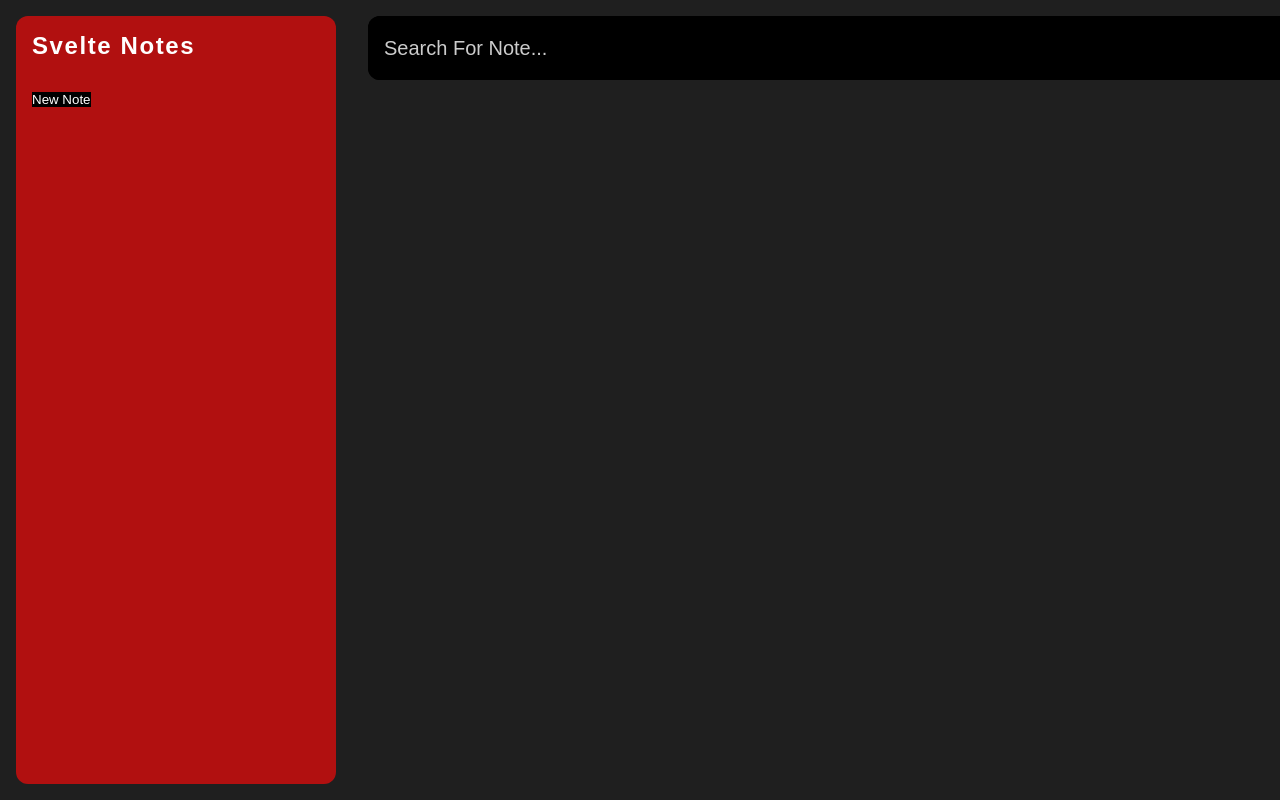
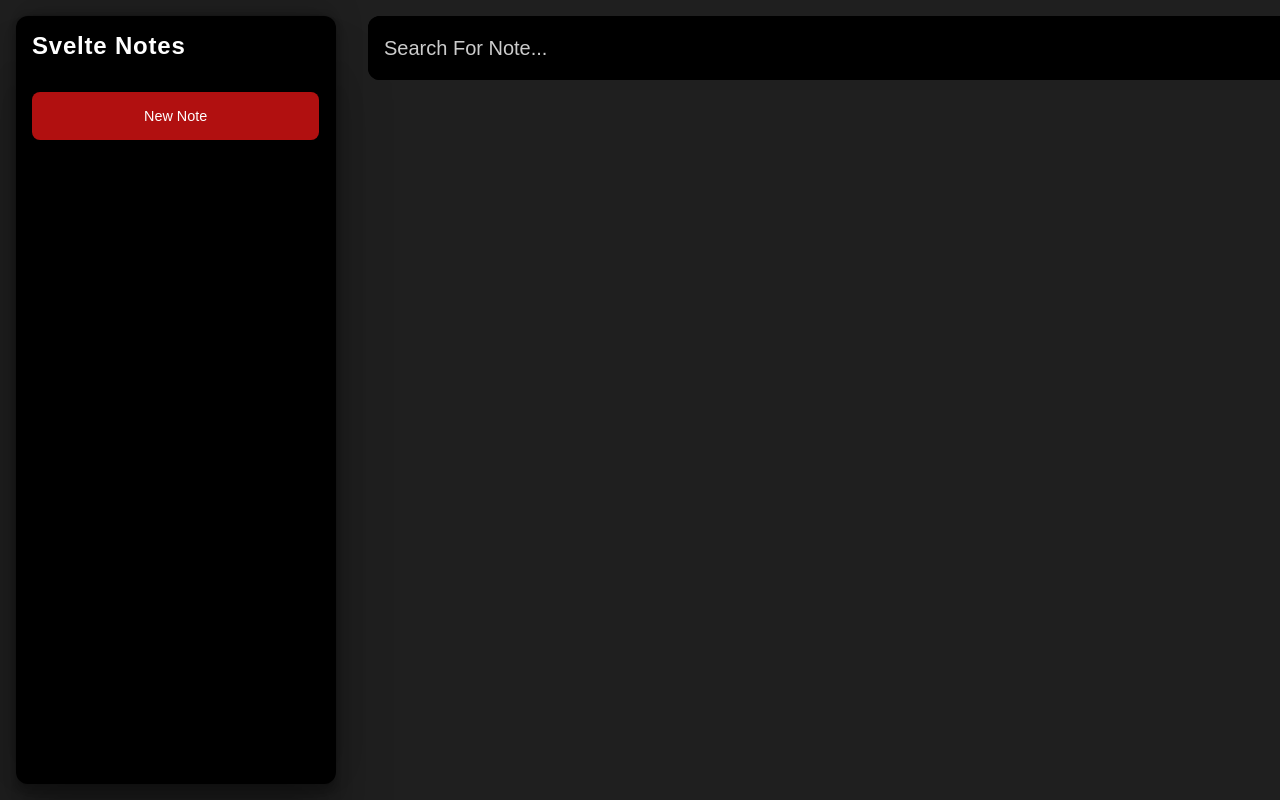
Before and after one commit to E3TU/Svelte-notes, a SvelteKit app: page / in a window 1280 px wide. Shown: the top 800 px of the page. Built offline with nearby package versions, Linux system fonts and the light colour scheme.

Commit message:
Update sidebar

```diff
--- a/src/components/Sidebar.svelte
+++ b/src/components/Sidebar.svelte
@@ -7,19 +7,23 @@
     .sidebar-container{
         height: 100vh;
         width: 20rem;
-        background-color: $primary-color;
+        background-color: $black;
         margin: 1rem;
         border-radius: 12px;
+        box-shadow: rgba(0, 0, 0, 0.25) 0px 54px 55px, rgba(0, 0, 0, 0.12) 0px -12px 30px, rgba(0, 0, 0, 0.12) 0px 4px 6px, rgba(0, 0, 0, 0.17) 0px 12px 13px, rgba(0, 0, 0, 0.09) 0px -3px 5px;
     }
     .navbar-heading{
         margin: 1rem;
         color: $white;
-        letter-spacing: 0.1rem;
+        letter-spacing: 0.05rem;
     }
     #newnote-btn{
         margin: 1rem;
-        background-color: $black;
+        background-color: $primary-color;
         border: none;
+        border-radius: 8px;
         color: $white;
+        padding: 1rem 7rem;
+        font-size: 0.9rem;
     }
 </style>
```
